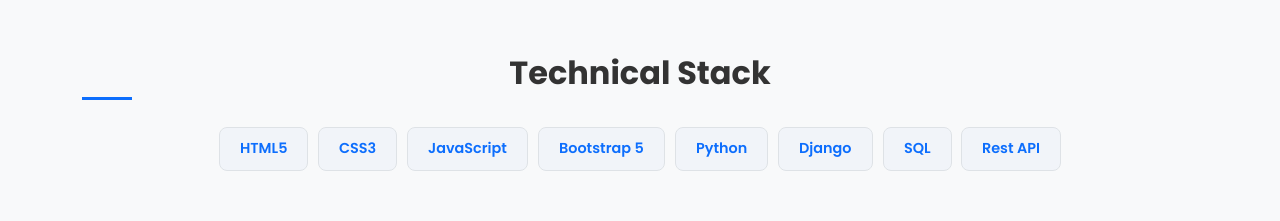
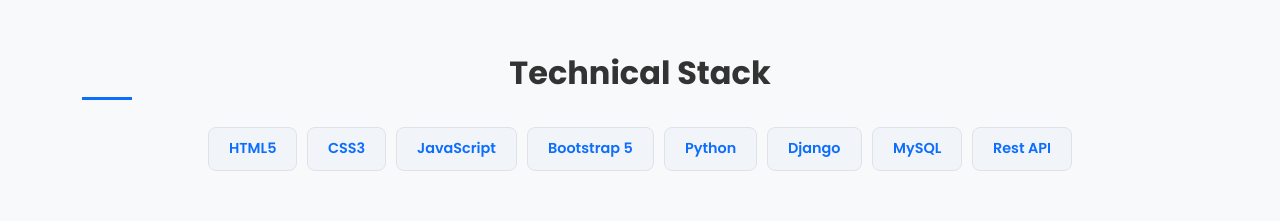
Before and after one commit to sabarish-077/My-Portfolio, a plain HTML site: page index.html in a window 1280 px wide. Shown: the part 940-1161 px from the top of the page. Drawn offline with nearby package versions, Linux system fonts and the light colour scheme.

```diff
--- a/index.html
+++ b/index.html
@@ -112,7 +112,7 @@
                 <span class="skill-badge" data-aos="zoom-in">Bootstrap 5</span>
                 <span class="skill-badge" data-aos="zoom-in">Python</span>
                 <span class="skill-badge" data-aos="zoom-in">Django</span>
-                <span class="skill-badge" data-aos="zoom-in">SQL</span>
+                <span class="skill-badge" data-aos="zoom-in">MySQL</span>
                 <span class="skill-badge" data-aos="zoom-in">Rest API</span>
             </div>
         </div>
```
